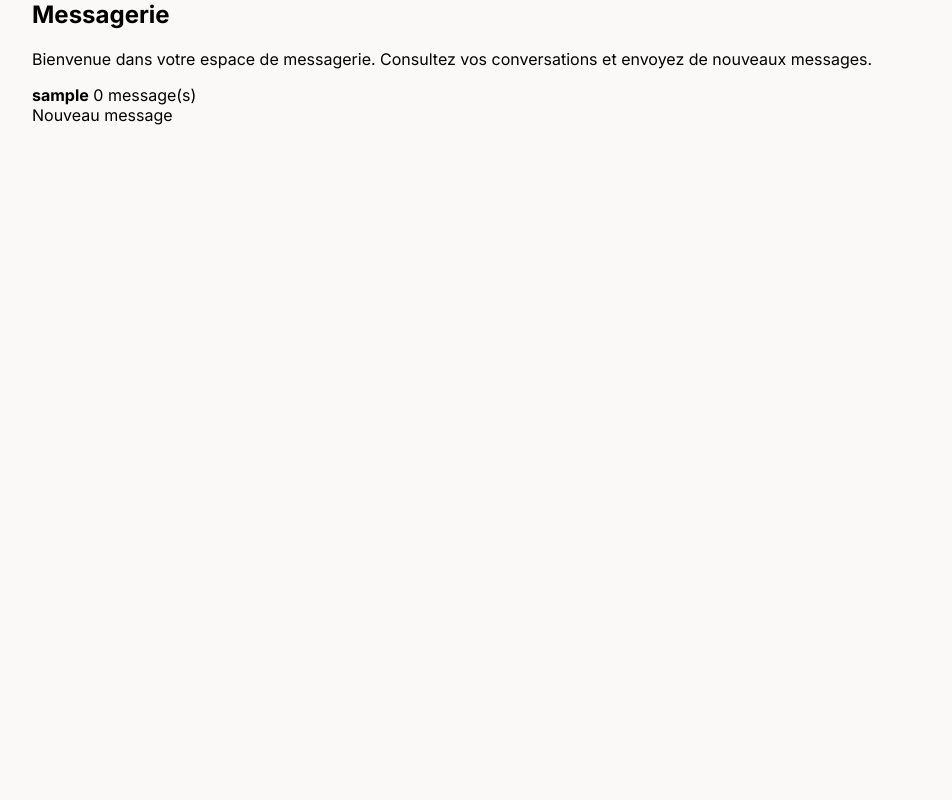
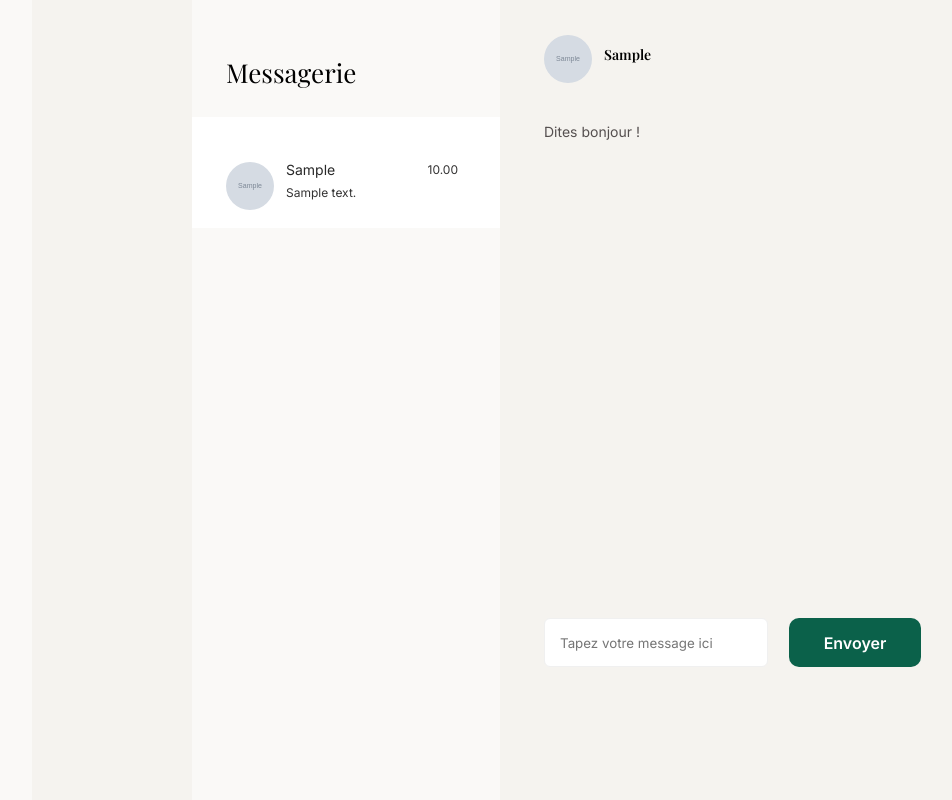
Before and after one commit to FiloJu/PHP-site-TomTroc, a PHP site: template src/views/pages/messages.php in a window 1280 px wide. Shown: the whole page, without its empty margins (118-1070 px from the left). Run offline with PHP 8.4, Linux system fonts and the light colour scheme; the template is opened without the code that fills it: most values are stand-ins (such as "Sample title", 1, 10 or a date in 2020); grey boxes marked "Sample" are stand-in pictures; some web fonts are replaced.

Commit message:
implement messagerie

```diff
--- a/src/views/pages/messages.php
+++ b/src/views/pages/messages.php
@@ -1,39 +1,99 @@
-<section class="messages-page-wrapper">
-    <div class="messages-page-container">
-        <div class="messages-header">
-            <h1>Messagerie</h1>
-            <p>Bienvenue dans votre espace de messagerie. Consultez vos conversations et envoyez de nouveaux messages.</p>
+<main class="messagerie-page-wrapper">
+    <div class="messagerie-container">
+
+        <div class="messagerie-sidebar">
+            <h1 class="messagerie-title">Messagerie</h1>
+
+            <div class="conversation-list">
+                <?php foreach ($conversations as $conversation): ?>
+                    <?php
+                    //si 'last_message' est vide ou nul, on saute cette itération
+                    if (empty($conversation['last_message'])) {
+                        continue;
+                    }
+                    ?>
+                    <a href="index.php?action=messagerie&id=<?= $conversation['id'] ?>"
+                        class="conversation-item <?= ($selectedConversationId == $conversation['id']) ? 'active' : '' ?>">
+
+                        <div class="conv-avatar">
+                            <img src="img/avatars/<?= htmlspecialchars($conversation['other_avatar'] ?? 'Avatar_default.png') ?>" alt="Avatar">
                         </div>
 
-        <?php if (!empty($conversations) && is_array($conversations)): ?>
-            <div class="conversations-list">
-                <?php foreach ($conversations as $senderId => $conv): ?>
-                    <div class="conversation-card">
-                        <a href="index.php?action=messages&sender_id=<?= htmlspecialchars($senderId) ?>">
-                            <div class="conversation-header">
-                                <strong><?= htmlspecialchars($conv['sender_username'] ?? 'Utilisateur') ?></strong>
-                                <span class="conversation-meta"><?= count($conv['messages']) ?> message(s)</span>
+                        <div class="conv-info">
+                            <div class="conv-header">
+                                <span class="conv-pseudo"><?= htmlspecialchars($conversation['other_pseudo']) ?></span>
+                                <?php
+                                // On affiche le point SI le dernier message n'est pas lu
+                                // ET SI ce n'est pas NOUS qui l'avons envoyé
+                                if ($conversation['last_message_read'] == 0 && $conversation['last_message_sender_id'] != $_SESSION['user_id']): ?>
+                                    <span class="unread-dot"></span>
+                                <?php endif; ?>
+                                <span class="conv-time"><?= date('H.i', strtotime($conversation['last_message_date'] ?? 'now')) ?> </span>
                             </div>
-                            <?php if (!empty($conv['messages'])): ?>
-                                <?php $last = $conv['messages'][0]; ?>
-                                <div class="conversation-last">
-                                    <p><?= htmlspecialchars(mb_strimwidth($last['content'], 0, 100, '...')) ?></p>
-                                    <time><?= htmlspecialchars($last['created_at']) ?></time>
+                            <p class="conv-preview"><?= htmlspecialchars($conversation['last_message'] ?? 'Nouvelle conversation') ?></p>
                         </div>
+                    </a>
+                <?php endforeach; ?>
+
+                <?php if (empty($conversations)): ?>
+                    <p class="empty-msg">Aucune conversation pour le moment.</p>
                 <?php endif; ?>
-                        </a>
             </div>
+        </div>
+
+        <section class="messagerie-main">
+            <?php if (isset($selectedConversationId) && $selectedConversationId && !empty($conversations)): ?>
+
+                <div class="chat-header">
+                    <div class="chat-header-avatar">
+                        <img src="img/avatars/<?= htmlspecialchars($otherUserAvatar ?? 'Avatar_default.png') ?>" alt="Avatar">
+                    </div>
+                    <h2 class="chat-header-pseudo"><?= htmlspecialchars($otherUserPseudo ?? 'Utilisateur') ?></h2>
+                </div>
+
+                <div class="chat-messages-area">
+                    <?php if (empty($messages)): ?>
+                        <p class="mess-int">Dites bonjour !</p>
+                    <?php else: ?>
+                        <?php foreach ($messages as $msg): ?>
+                            <?php
+                            // On vérifie si le message a été envoyé par "Moi" ou par "L'autre"
+                            $isMe = ((int)$msg['sender_id'] === (int)($_SESSION['user_id'] ?? 0));
+                            $classMessage = $isMe ? 'msg-sent' : 'msg-received';
+                            ?>
+
+                            <div class="message-row <?= $classMessage ?>">
+
+                                <?php if (!$isMe): ?>
+                                    <img src="img/avatars/<?= htmlspecialchars($otherUserAvatar ?? 'Avatar_default.png') ?>" alt="Avatar" class="msg-avatar-small">
+                                <?php endif; ?>
+
+                                <div class="msg-content-wrapper">
+                                    <div class="msg-meta">
+                                        <span class="msg-date"><?= date('d.m', strtotime($msg['created_at'] ?? 'now')) ?></span>
+                                        <span class="msg-time"><?= date('H:i', strtotime($msg['created_at'] ?? 'now')) ?></span>
+                                    </div>
+                                    <div class="msg-bubble">
+                                        <p><?= htmlspecialchars($msg['content'] ?? '') ?></p>
+                                    </div>
+                                </div>
+                            </div>
+
                         <?php endforeach; ?>
+                    <?php endif; ?>
                 </div>
-            <div class="messages-actions">
-                <a href="index.php?action=create-message" class="button">Nouveau message</a>
-            </div>
-        <?php else: ?>
-            <div class="messages-empty-state">
-                <p>Vous n'avez pas encore de messages.</p>
-                <a href="index.php?action=create-message" class="button">Nouveau message</a>
+
+                <div class="chat-input-wrapper">
+                    <form action="index.php?action=create-message" method="POST" class="chat-form">
+                        <input type="hidden" name="receiver_id" value="<?= htmlspecialchars($otherUserId ?? '') ?>">
+                        <label for="chat-input" class="visually-hidden">Tapez votre message ici</label>
+                        <input type="text" name="content" id="chat-input" class="chat-input-field" placeholder="Tapez votre message ici" required>
+                        <button type="submit" class="btn-send-chat">Envoyer</button>
+                    </form>
                 </div>
             <?php endif; ?>
 
+        </section>
+
     </div>
-</section>
+</main>
```
Also changed, not shown: public/index.php (+9 -0 lines), src/controllers/MessageController.php (+26 -13 lines), src/models/managers/MessageManager.php (+50 -21 lines), src/views/pages/conversation.php (deleted, +0 -37 lines). Lines whose indentation alone changed are shown as unchanged.
